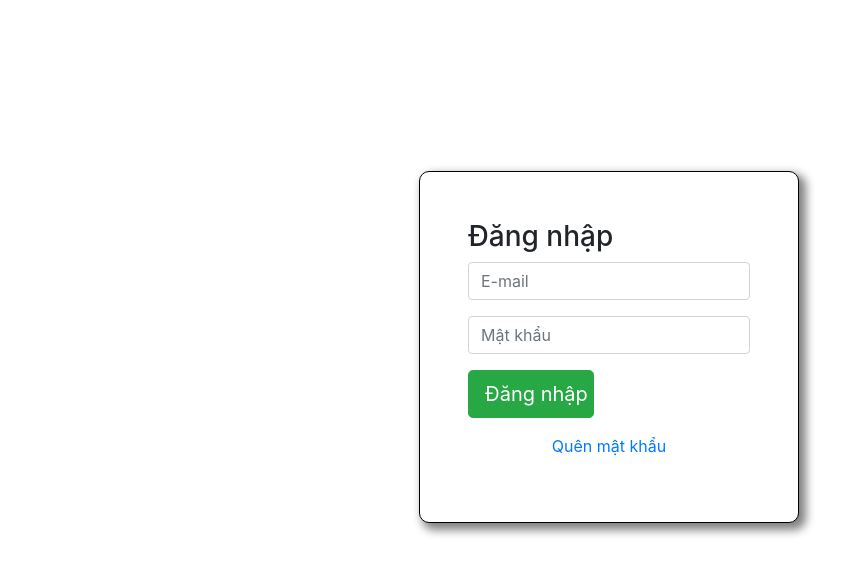
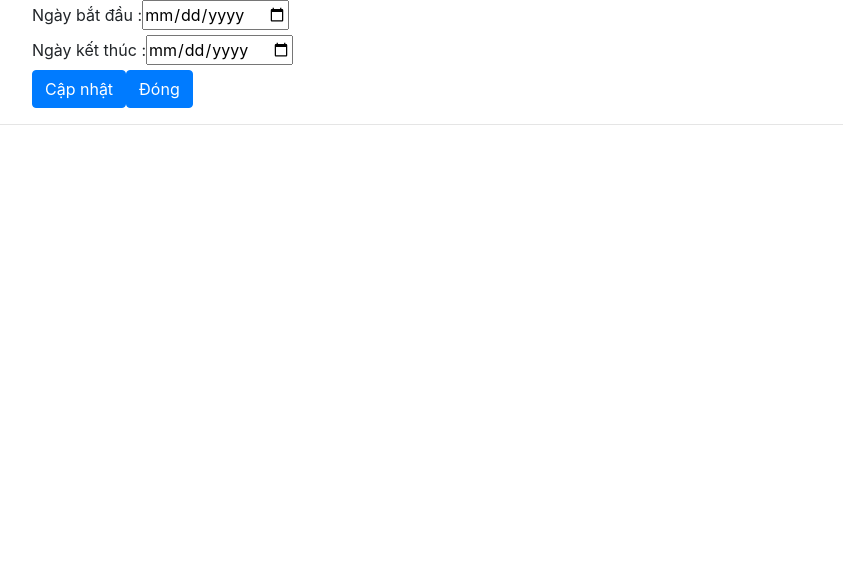
Before and after one commit to BaolongDNH01/Sprint3_FE, an Angular app in the folder ParkingWebAppFE/: page / in a window 1280 px wide. Shown: the top 574 px of the page, without its empty margins (31-874 px from the left). Built offline with nearby package versions, Linux system fonts and the light colour scheme; what angular-google-charts, ng2-charts, ngx-pagination would draw is missing.

Commit message:
Chau update statistical

```diff
--- a/ParkingWebAppFE/src/app/app.component.html
+++ b/ParkingWebAppFE/src/app/app.component.html
@@ -1 +1,4 @@
-<router-outlet></router-outlet>
+<!--<router-outlet></router-outlet>-->
+<!--<app-statistical></app-statistical>-->
+
+<app-statistics-by-date></app-statistics-by-date>
--- /dev/null
+++ b/ParkingWebAppFE/src/app/statistics-by-date/paking.ts
@@ -0,0 +1,5 @@
+export class Paking {
+  idParking: number;
+  dateIn: string;
+  dateOut: string;
+}
--- /dev/null
+++ b/ParkingWebAppFE/src/app/statistics-by-date/statistic/statistic.module.ts
@@ -0,0 +1,14 @@
+import {NgModule} from '@angular/core';
+import {CommonModule} from '@angular/common';
+
+
+@NgModule({
+  declarations: [],
+  imports: [
+    CommonModule
+  ], providers: [
+
+  ]
+})
+export class StatisticModule {
+}
--- /dev/null
+++ b/ParkingWebAppFE/src/app/statistics-by-date/statistic/statistic.service.ts
@@ -0,0 +1,32 @@
+import {Injectable} from '@angular/core';
+import {HttpClient} from '@angular/common/http';
+import {Observable} from 'rxjs';
+import {Paking} from '../paking';
+
+@Injectable({
+  providedIn: 'root'
+})
+export class StatisticService {
+  API_URL = 'http://localhost:8080/';
+
+  constructor(
+    private httpClient: HttpClient,
+  ) {
+  }
+
+  // getAllCarByDateIn(dateIn: string, dateOut: string): Observable<Paking[]> {
+  //   return this.httpClient.get<Paking[]>(this.API_URL + 'getCarByDateIn/' + dateIn + '/' + dateOut);
+  // }
+  //
+  // getAllCarByDateOut(dateIn: string, dateOut: string): Observable<Paking[]> {
+  //   return this.httpClient.get<Paking[]>(this.API_URL + 'getCarByDateOut/' + dateIn + '/' + dateOut);
+  // }
+
+  getAllCarByDateIn(dateIn: string, dateOut: string): Observable<string[]> {
+    return this.httpClient.get<string[]>(this.API_URL + 'getAllCarByDateIn/' + dateIn + '/' + dateOut);
+  }
+
+  getAllCarByDateOut(dateIn: string, dateOut: string): Observable<string[]> {
+    return this.httpClient.get<string[]>(this.API_URL + 'getAllCarByDateOut/' + dateIn + '/' + dateOut);
+  }
+}
--- a/ParkingWebAppFE/src/app/statistics-by-date/statistics-by-date.component.html
+++ b/ParkingWebAppFE/src/app/statistics-by-date/statistics-by-date.component.html
@@ -1,18 +1,20 @@
 <div class="container-fluid m-auto ">
-  <div class="row mt-5 ml-5">
-    <div class="col-md-3">
+  <div class="row mt-10 ml-5">
+    <form [formGroup]="checkDate" (ngSubmit)="onSubmit()">
+    <div class="">
       <label>Ngày bắt đầu : </label>
-      <input type="date" >
+      <input type="date" formControlName="dateStart" >
     </div>
-    <div class="col-md-3">
+    <div class="">
       <label>Ngày kết thúc : </label>
-      <input type="date">
+      <input type="date" formControlName="dateEnd" >
     </div>
 
-    <div class="col-md-3">
-      <button class="btn btn-primary" type="submit">Update</button>
-      <button class="btn btn-primary" type="submit">Close</button>
+    <div class="">
+      <button class="btn btn-primary" type="submit">Cập nhật</button>
+      <button class="btn btn-primary" type="submit">Đóng</button>
     </div>
+    </form>
   </div>
 
   <hr>
--- a/ParkingWebAppFE/src/app/statistics-by-date/statistics-by-date.component.ts
+++ b/ParkingWebAppFE/src/app/statistics-by-date/statistics-by-date.component.ts
@@ -1,5 +1,7 @@
 import {Component, OnInit} from '@angular/core';
-import {logger} from 'codelyzer/util/logger';
+import {FormControl, FormControlName, FormGroup} from '@angular/forms';
+import {StatisticService} from './statistic/statistic.service';
+
 
 @Component({
   selector: 'app-statistics-by-date',
@@ -7,12 +9,11 @@ import {logger} from 'codelyzer/util/logger';
   styleUrls: ['./statistics-by-date.component.css']
 })
 export class StatisticsByDateComponent implements OnInit {
-  date = [['26/10', 3, 6], ['26/12', 5, 2]];
-  test: string;
-  i = 0;
-  j: number;
 
-  constructor() {
+
+  constructor(
+    private statisticService: StatisticService
+  ) {
     for (this.i = 0; this.i < this.date.length; this.i++) {
       for (let j = 0; j <= this.i; j++) {
       }
@@ -21,11 +22,13 @@ export class StatisticsByDateComponent implements OnInit {
 
   }
 
+  date = [['26/10', 3, 6], ['27/12', 5, 2]];
+  test = [[this.date[0][0], this.date[0][1], this.date[0][2]], [this.date[1][0], this.date[1][1], this.date[1][2]]];
+  i = 0;
+  j: number;
   title = 'Company Hiring Report';
   type = 'ComboChart';
-  data = [
-    [this.date[0][0], this.date[0][1], this.date[0][2]]
-];
+  data = this.test;
   columnNames = ['Xe ra', 'Xe vao'];
   options = {
     hAxis: {
@@ -39,8 +42,74 @@ export class StatisticsByDateComponent implements OnInit {
   };
   width = 600;
   height = 500;
+  checkDate: any;
+  checkDateIn = [];
+  checkDateOut = [];
+  dateTotal = [];
+  array2d = [[]];
 
   ngOnInit(): void {
+    this.checkDate = new FormGroup({
+      dateStart: new FormControl(''),
+      dateEnd: new FormControl('')
+    });
+  }
+
+
+  onSubmit(): void {
+    this.statisticService.getAllCarByDateIn(this.checkDate.value.dateStart, this.checkDate.value.dateEnd).subscribe(
+      list => {
+        console.log(list);
+        for (let k = 0; k < list.length; k++) {
+          for (let l = 0; l < list.length; l++) {
+            this.dateTotal[l].push(list[k][1].slice(0, 10));
+          }
+
+        }
+      }, error => {
+      },
+      () => {
+        this.statisticService.getAllCarByDateOut(this.checkDate.value.dateStart, this.checkDate.value.dateEnd).subscribe(
+          list => {
+            console.log(list);
+            for (let k = 0; k < list.length; k++) {
+              for (let l = 0; l < list.length; l++) {
+                if (this.dateTotal[k][l].includes(list[k][1].slice(0, 10))) {
+                } else {
+                  this.dateTotal[k][l].push(list[k][1].slice(0, 10));
+                }
+              }
+            }
+            console.log(this.dateTotal[0][0]);
+          }, error => {
+          },
+          () => {
+            this.createArray2D();
+          }
+        );
+      }
+    );
+
+  }
+
+  createArray2D(): void {
+    this.statisticService.getAllCarByDateIn(this.checkDate.value.dateStart, this.checkDate.value.dateEnd).subscribe(
+      list => {
+        console.log(list);
+        console.log();
+        for (let k = 0; k < this.dateTotal.length; k++) {
+          if (k < list.length && this.dateTotal.includes(list[k][1].slice(0, 10)) && list[k][1] != null) {
+            this.dateTotal.splice(this.dateTotal.indexOf(list[k][1].slice(0, 10)) + 1, 0, list[k][0]);
+            console.log(this.dateTotal);
+            console.log(this.dateTotal.indexOf(list[k][1].slice(0, 10)));
+          } else {
+            // console.log(k);
+            // this.dateTotal.splice(this.dateTotal.indexOf(list[k]) + 1, 0, '0');
+          }
+        }
+        // console.log(this.dateTotal);
+      }
+    );
   }
 
 }
```
Also changed, not shown: ParkingWebAppFE/src/app/app.module.ts (+19 -13 lines).
